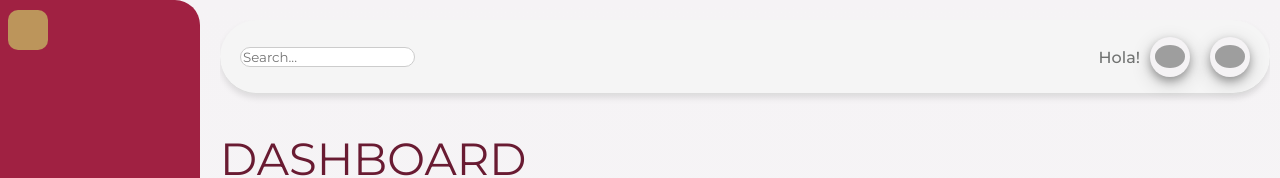
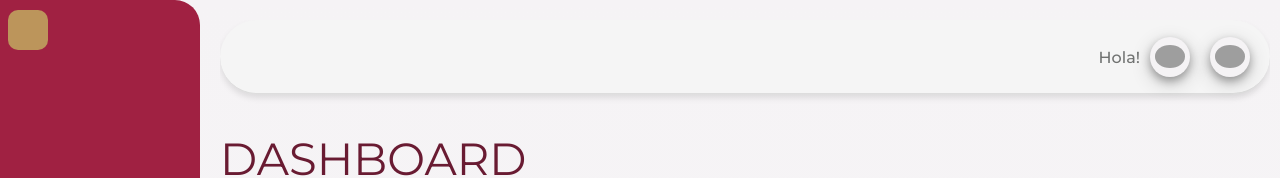
Before and after one commit to gomez50057/PAEM, a Next.js app: page /dashboard in a window 1280 px wide. Shown: the top 178 px of the page. Built offline with nearby package versions, Linux system fonts and the light colour scheme; grey boxes are pictures that could not be loaded.

Commit message:
HeaderDashboard

```diff
--- a/src/components/dashboard/HeaderDashboard.js
+++ b/src/components/dashboard/HeaderDashboard.js
@@ -30,9 +30,9 @@
 
   return (
     <header className="header-dashboard">
-      <div className="header-left">
+      {/* <div className="header-left">
         <input type="text" placeholder="Search..." className="search-bar" />
-      </div>
+      </div> */}
 
       <div className="header-right">
         <div className="welcome-container">
```
